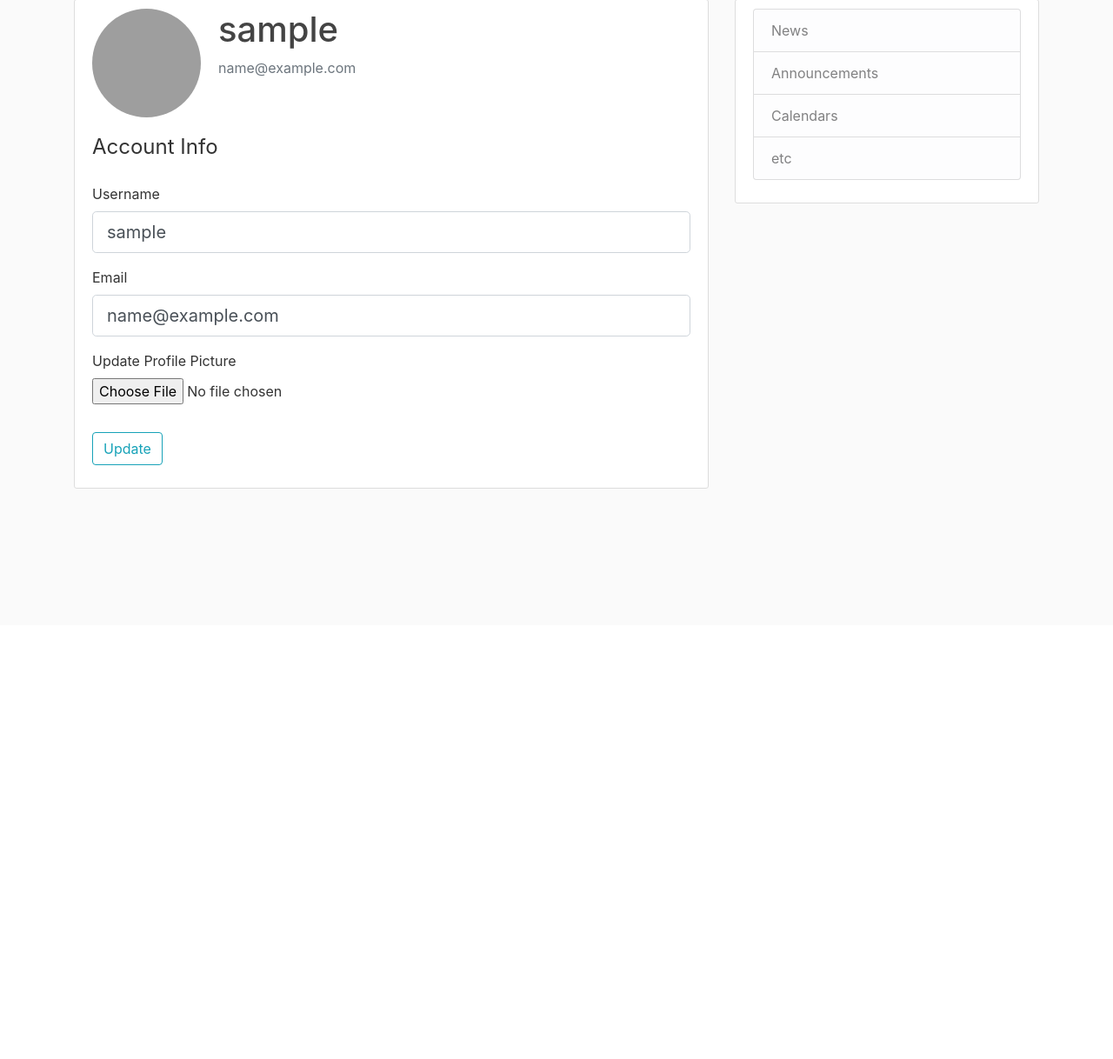
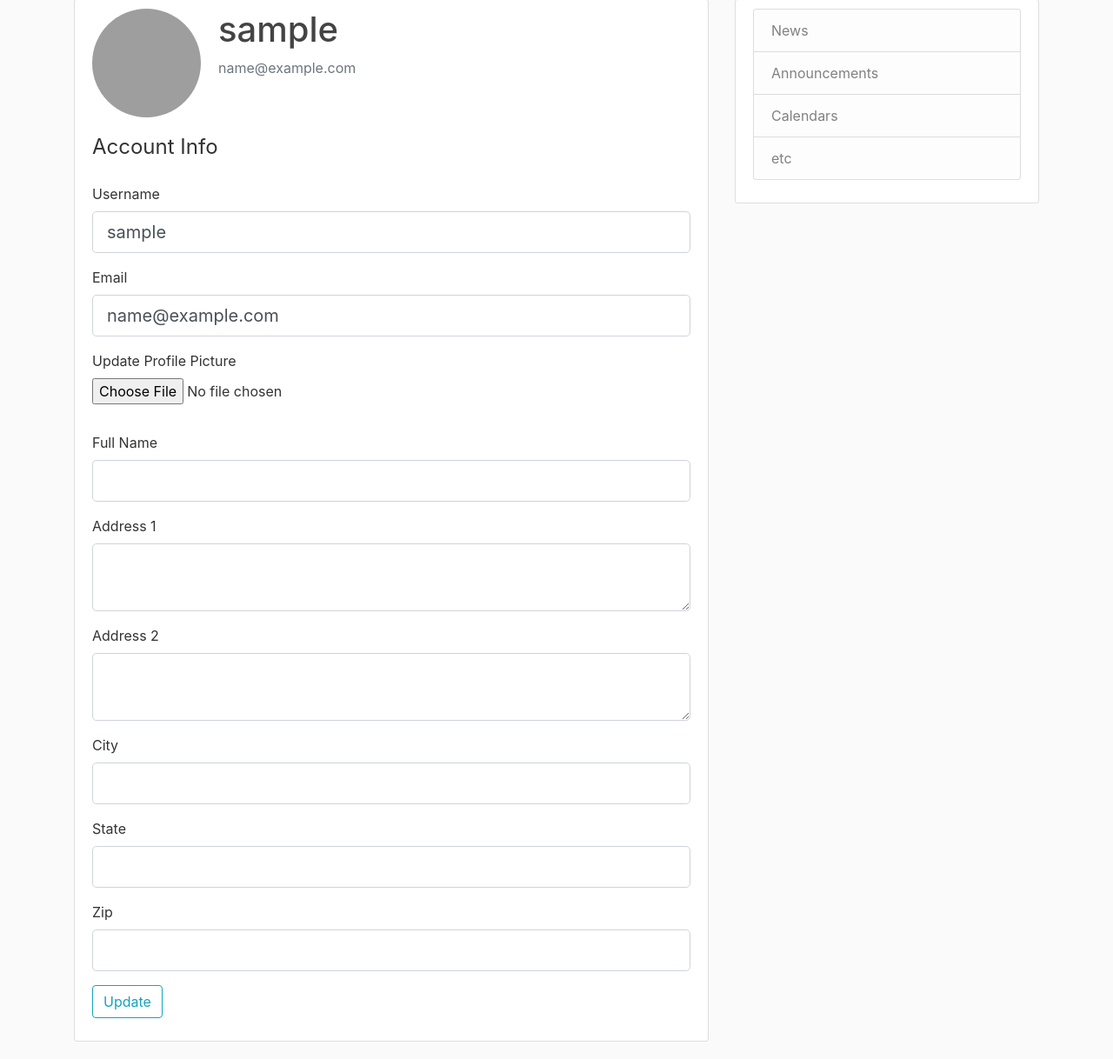
Before and after one commit to Hoangvo92/software-design, a Flask app: page /account in a window 1280 px wide. Shown: the part 81-1299 px from the top of the page at 87% size. Before the commit the page ends 643 px from the top, so only its background shows below. Run offline with Flask 2, Linux system fonts and the light colour scheme; the visitor is signed in with stand-in values (Sample User, id 1); data comes from the database, SQL or seed files in the repository; some libraries are stand-ins or nearby versions; grey boxes are pictures that could not be loaded.

```diff
--- a/texasfuelratepredictor/templates/account.html
+++ b/texasfuelratepredictor/templates/account.html
@@ -44,6 +44,7 @@
                     {% endif %}
                 </div>
 
+                <!-- picture -->
                 <div class="form-group">
                     {{ form.picture.label() }}
                     {{ form.picture(class="form-control-file") }}
@@ -56,6 +57,96 @@
                 </div>
             </fieldset>
 
+                <!-- fullname -->
+                <div class="form-group">
+                    {{ form.fullname.label(class="form-control-label") }}
+                    {% if form.fullname.errors %}
+                    {{ form.fullname(class="form-control form-control-lg is-invalid") }}
+                    <div class="invalid-feedback">
+                        {% for error in form.fullname.errors %}
+                        <span>{{ error }}</span>
+                        {% endfor %}
+                    </div>
+                    {% else %}
+                    {{ form.fullname(class="form-control form-control-lg") }}
+                    {% endif %}
+                </div>
+
+                <!-- address1 -->
+                <div class="form-group">
+                    {{ form.address1.label(class="form-control-label") }}
+                    {% if form.address1.errors %}
+                    {{ form.address1(class="form-control form-control-lg is-invalid") }}
+                    <div class="invalid-feedback">
+                        {% for error in form.address1.errors %}
+                        <span>{{ error }}</span>
+                        {% endfor %}
+                    </div>
+                    {% else %}
+                    {{ form.address1(class="form-control form-control-lg") }}
+                    {% endif %}
+                </div>
+
+                <!-- address2 -->
+                <div class="form-group">
+                    {{ form.address2.label(class="form-control-label") }}
+                    {% if form.address2.errors %}
+                    {{ form.address2(class="form-control form-control-lg is-invalid") }}
+                    <div class="invalid-feedback">
+                        {% for error in form.address2.errors %}
+                        <span>{{ error }}</span>
+                        {% endfor %}
+                    </div>
+                    {% else %}
+                    {{ form.address2(class="form-control form-control-lg") }}
+                    {% endif %}
+                </div>
+
+                <!-- city -->
+                <div class="form-group">
+                    {{ form.city.label(class="form-control-label") }}
+                    {% if form.city.errors %}
+                    {{ form.city(class="form-control form-control-lg is-invalid") }}
+                    <div class="invalid-feedback">
+                        {% for error in form.city.errors %}
+                        <span>{{ error }}</span>
+                        {% endfor %}
+                    </div>
+                    {% else %}
+                    {{ form.city(class="form-control form-control-lg") }}
+                    {% endif %}
+                </div>
+
+                <!-- state -->
+                <div class="form-group">
+                    {{ form.state.label(class="form-control-label") }}
+                    {% if form.state.errors %}
+                    {{ form.state(class="form-control form-control-lg is-invalid") }}
+                    <div class="invalid-feedback">
+                        {% for error in form.state.errors %}
+                        <span>{{ error }}</span>
+                        {% endfor %}
+                    </div>
+                    {% else %}
+                    {{ form.state(class="form-control form-control-lg") }}
+                    {% endif %}
+                </div>
+
+                <!-- zipcode -->
+                <div class="form-group">
+                    {{ form.zipcode.label(class="form-control-label") }}
+                    {% if form.zipcode.errors %}
+                    {{ form.zipcode(class="form-control form-control-lg is-invalid") }}
+                    <div class="invalid-feedback">
+                        {% for error in form.zipcode.errors %}
+                        <span>{{ error }}</span>
+                        {% endfor %}
+                    </div>
+                    {% else %}
+                    {{ form.zipcode(class="form-control form-control-lg") }}
+                    {% endif %}
+                </div>
+
             <!-- submit -->
             <div class="form-group">
                 {{ form.submit(class="btn btn-outline-info") }}
--- a/texasfuelratepredictor/users/forms.py
+++ b/texasfuelratepredictor/users/forms.py
@@ -1,9 +1,9 @@
 from flask_wtf import FlaskForm
 from flask_wtf.file import FileField, FileAllowed
-from wtforms import StringField, PasswordField, SubmitField, BooleanField
-from wtforms.validators import DataRequired, Length, Email, EqualTo, ValidationError
+from wtforms import StringField, PasswordField, SubmitField, BooleanField, IntegerField, TextAreaField
+from wtforms.validators import DataRequired, Length, Email, EqualTo, ValidationError, Optional
 from flask_login import current_user
-from texasfuelratepredictor.models import User
+from texasfuelratepredictor.models import User, ClientInformation
 
 class RegistrationForm(FlaskForm):
     username = StringField('Username',
@@ -39,7 +39,17 @@ class UpdateAccountForm(FlaskForm):
                            validators=[DataRequired(), Length(min=2, max=20)])
     email = StringField('Email',
                         validators=[DataRequired(), Email()])
-    picture = FileField('Update Profile Picture', validators=[FileAllowed(['jpg', 'png'])])
+    picture = FileField('Update Profile Picture', validators=[FileAllowed(['jpg', 'png', 'jpeg', 'giff'])])
+    fullname = StringField('Full Name',
+                           validators=[DataRequired(), Length(min=2, max=50)])
+    address1 = TextAreaField('Address 1',validators=[DataRequired(), Length(min=2, max=100)])
+    address2 = TextAreaField('Address 2',validators=[Optional(), Length(min=2, max=100)])
+    city = StringField('City',
+                           validators=[DataRequired(), Length(min=2, max=100)])
+    # dropdown menu will be added later
+    state = StringField('State',
+                        validators=[DataRequired(), Length(max=2)])
+    zipcode = StringField('Zip', validators=[DataRequired(), Length(min=5, max=9)])
     submit = SubmitField('Update')
 
     def validate_username(self, username):
--- a/texasfuelratepredictor/users/routes.py
+++ b/texasfuelratepredictor/users/routes.py
@@ -1,7 +1,7 @@
 from flask import render_template, url_for, flash, redirect, request, Blueprint
 from flask_login import login_user, current_user, logout_user, login_required
 from texasfuelratepredictor import db, bcrypt
-from texasfuelratepredictor.models import User
+from texasfuelratepredictor.models import User, ClientInformation
 from texasfuelratepredictor.users.forms import (RegistrationForm, LoginForm, UpdateAccountForm,
                                            RequestResetForm, ResetPasswordForm)
 from texasfuelratepredictor.users.utils import save_picture, send_reset_email
@@ -11,7 +11,7 @@ users = Blueprint('users', __name__)
 @users.route("/register", methods=['GET', 'POST'])
 def register():
     if current_user.is_authenticated:
-        return redirect(url_for('main.home'))
+        return redirect(url_for('main.about'))
     form = RegistrationForm()
     if form.validate_on_submit():
         hashed_password = bcrypt.generate_password_hash(form.password.data).decode('utf-8')
@@ -33,7 +33,7 @@ def login():
         if user and bcrypt.check_password_hash(user.password, form.password.data):
             login_user(user, remember=form.remember.data)
             next_page = request.args.get('next')
-            return redirect(next_page) if next_page else redirect(url_for('main.home'))
+            return redirect(next_page) if next_page else redirect(url_for('main.about'))
         else:
             flash('Login Unsuccessful. Please check email and password', 'danger')
     return render_template('login.html', title='Login', form=form)
@@ -52,8 +52,14 @@ def account():
         if form.picture.data:
             picture_file = save_picture(form.picture.data)
             current_user.image_file = picture_file
-        current_user.username = form.username.data
-        current_user.email = form.email.data
+        client_info = ClientInformation(fullname=form.fullname.data,
+                                    address1=form.address1.data,
+                                    address2=form.address2.data,
+                                    city=form.city.data,
+                                    state=form.state.data,
+                                    zipcode=form.zipcode.data,
+                                    person_name= current_user.username)
+        db.session.add(client_info)
         db.session.commit()
         flash('Your account has been updated!', 'success')
         return redirect(url_for('users.account'))
```
Also changed, not shown: texasfuelratepredictor/fuel/forms.py (added, +11 -0 lines), texasfuelratepredictor/fuel/routes.py (added, +28 -0 lines), texasfuelratepredictor/templates/about.html (+14 -0 lines), texasfuelratepredictor/templates/fuel_form.html (+3 -7 lines), texasfuelratepredictor/fuel/__init__.py (added).
